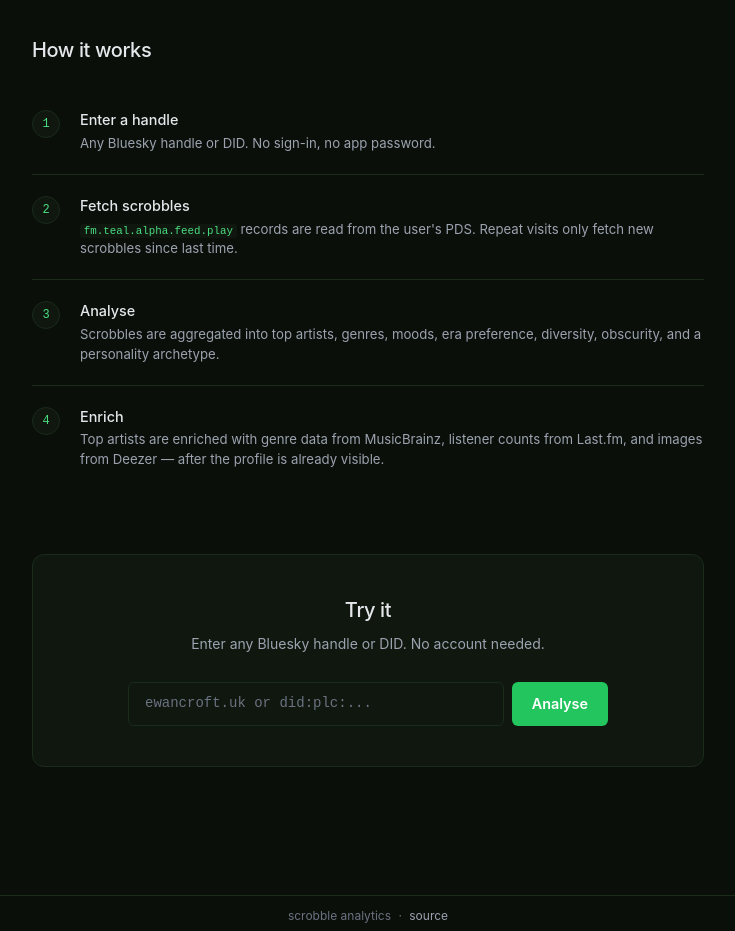
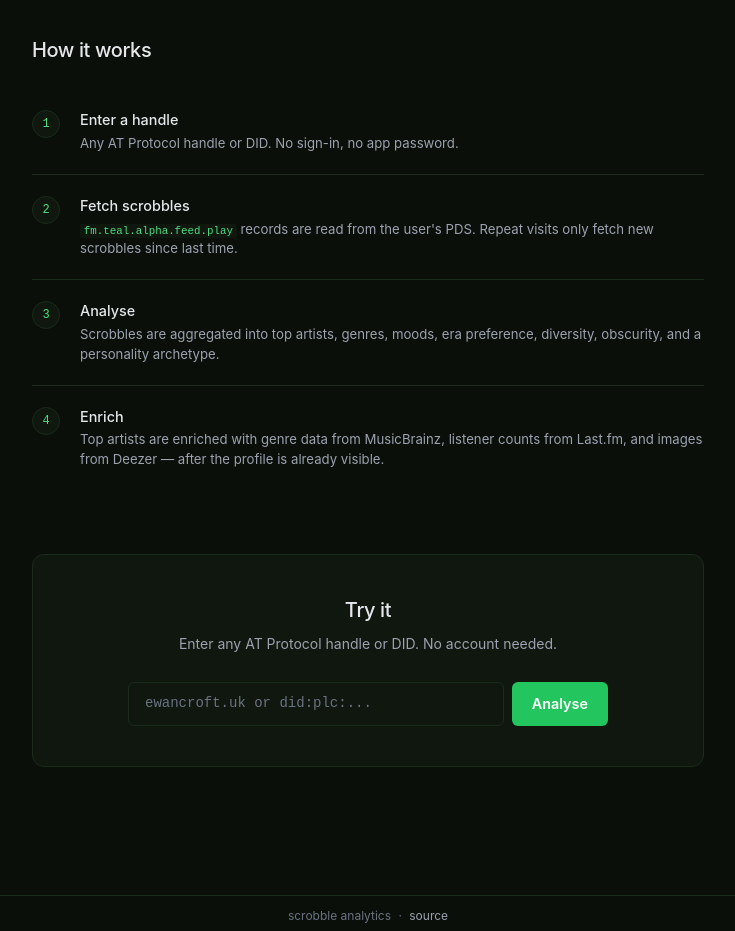
Before and after one commit to ewanc26/tourmaline, a SvelteKit app: page / in a window 1280 px wide. Shown: the part 1360-2291 px from the top of the page, without its empty margins (272-1007 px from the left). Built offline with nearby package versions, Linux system fonts and the light colour scheme.

Commit message:
fix: use 'AT Protocol handle' not 'Bluesky handle'

```diff
--- a/src/routes/+page.svelte
+++ b/src/routes/+page.svelte
@@ -129,7 +129,7 @@
 				<span class="step-num">1</span>
 				<div>
 					<strong>Enter a handle</strong>
-					<p>Any Bluesky handle or DID. No sign-in, no app password.</p>
+					<p>Any AT Protocol handle or DID. No sign-in, no app password.</p>
 				</div>
 			</li>
 			<li>
@@ -168,7 +168,7 @@
 	<!-- ── CTA ──────────────────────────────────────────────────────────────── -->
 	<section class="cta">
 		<h2>Try it</h2>
-		<p>Enter any Bluesky handle or DID. No account needed.</p>
+		<p>Enter any AT Protocol handle or DID. No account needed.</p>
 		<form onsubmit={(e) => { e.preventDefault(); analyse(); }} class="cta-form">
 			<input
 				type="text"
--- a/src/routes/about/+page.svelte
+++ b/src/routes/about/+page.svelte
@@ -30,7 +30,7 @@
 		<ul>
 			<li>
 				<strong>Slingshot</strong> (<code>slingshot.microcosm.blue</code>) — resolves your
-				Bluesky handle to a DID and PDS URL. This is a standard identity lookup. No
+				AT Protocol handle to a DID and PDS URL. This is a standard identity lookup. No
 				personally identifiable data beyond your handle is sent.
 			</li>
 			<li>
```
